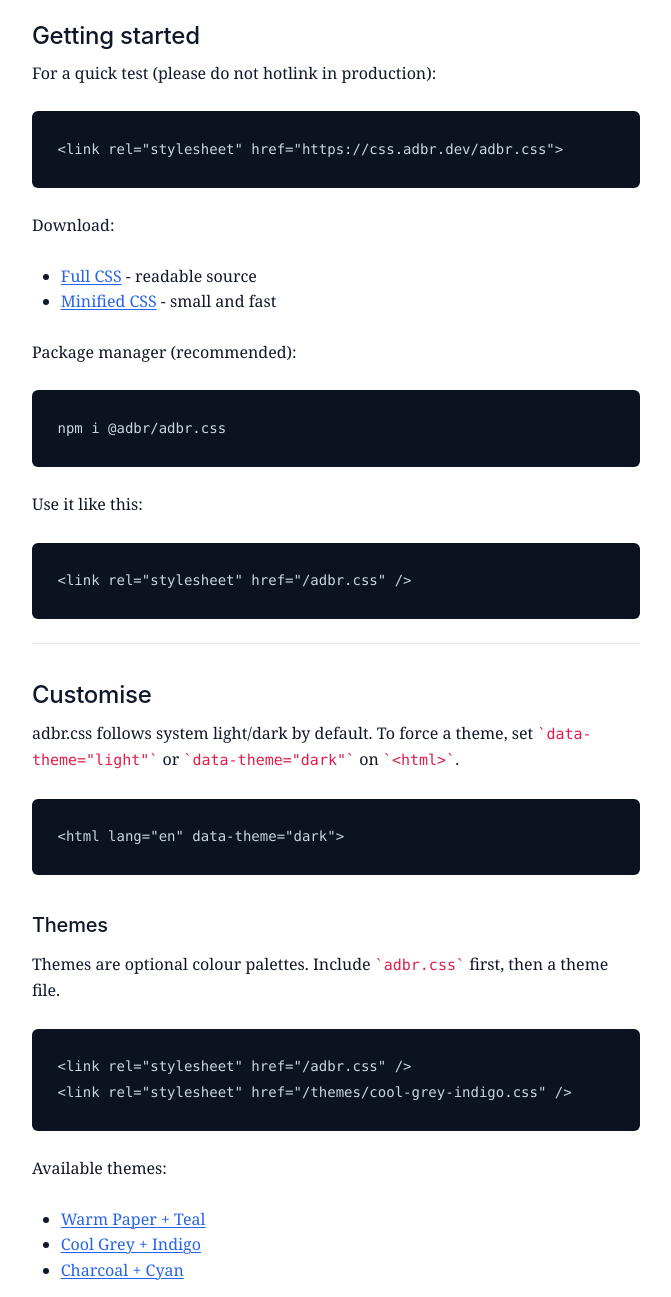
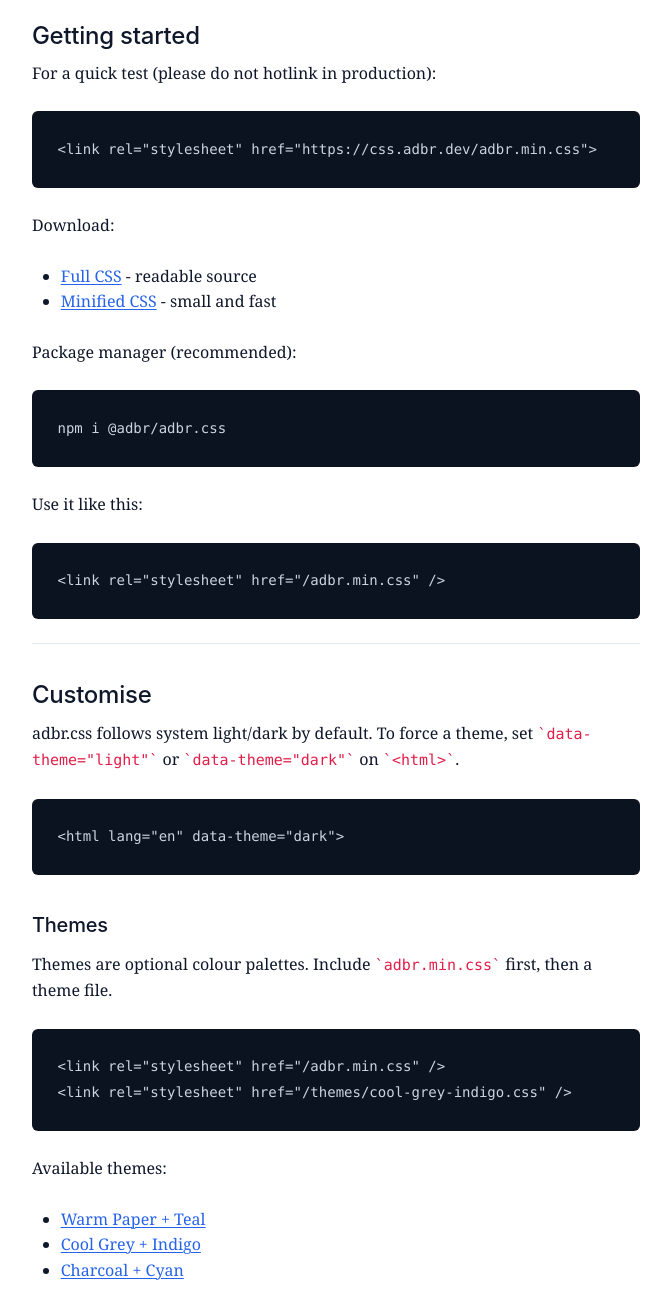
Before and after one commit to adambrett/adbr.css, a website: page index.html in a window 1280 px wide. Shown: the part 731-2028 px from the top of the page, without its empty margins (304-975 px from the left). Drawn offline with Linux system fonts and the light colour scheme.

```diff
--- a/index.html
+++ b/index.html
@@ -60,7 +60,7 @@
           </li>
           <li>
             <strong>Reading-first type pairing</strong> - serif body text, with sans-serif headings
-            for clear contrast (see Butterick’s Practical Typography on
+            for clear contrast (see Butterick&apos;s Practical Typography on
             <a href="https://practicaltypography.com/body-text.html">body text</a> and
             <a href="https://practicaltypography.com/mixing-fonts.html">mixing fonts</a>).
           </li>
@@ -75,7 +75,7 @@
 
         <h2 id="getting-started">Getting started</h2>
         <p>For a quick test (please do not hotlink in production):</p>
-        <pre><code>&lt;link rel="stylesheet" href="https://css.adbr.dev/adbr.css"&gt;</code></pre>
+        <pre><code>&lt;link rel="stylesheet" href="https://css.adbr.dev/adbr.min.css"&gt;</code></pre>
 
         <p>Download:</p>
         <ul>
@@ -87,7 +87,7 @@
         <pre><code>npm i @adbr/adbr.css</code></pre>
 
         <p>Use it like this:</p>
-        <pre><code>&lt;link rel="stylesheet" href="/adbr.css" /&gt;</code></pre>
+        <pre><code>&lt;link rel="stylesheet" href="/adbr.min.css" /&gt;</code></pre>
 
         <hr />
 
@@ -100,9 +100,9 @@
 
         <h3>Themes</h3>
         <p>
-          Themes are optional colour palettes. Include <code>adbr.css</code> first, then a theme file.
+          Themes are optional colour palettes. Include <code>adbr.min.css</code> first, then a theme file.
         </p>
-        <pre><code>&lt;link rel="stylesheet" href="/adbr.css" /&gt;
+        <pre><code>&lt;link rel="stylesheet" href="/adbr.min.css" /&gt;
 &lt;link rel="stylesheet" href="/themes/cool-grey-indigo.css" /&gt;</code></pre>
 
         <p>Available themes:</p>
```
Also changed, not shown: .github/workflows/pages.yml, README.md.
